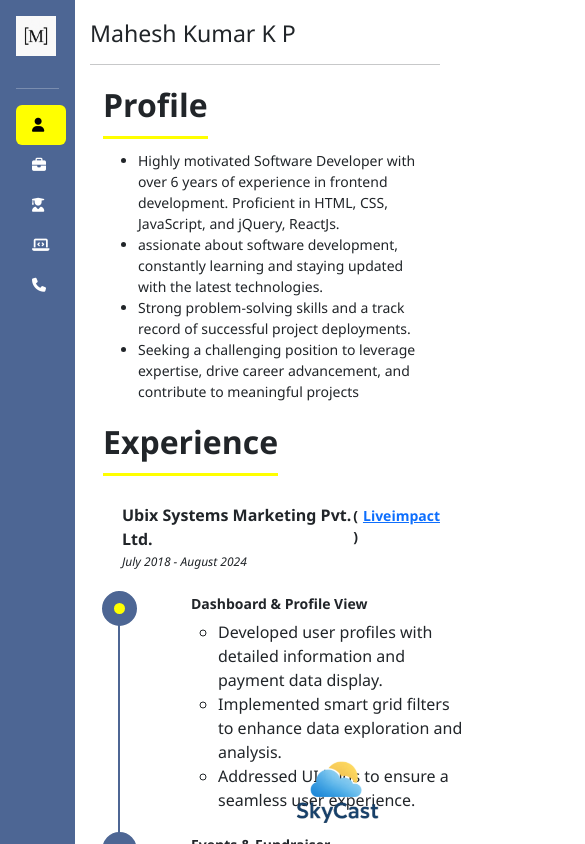
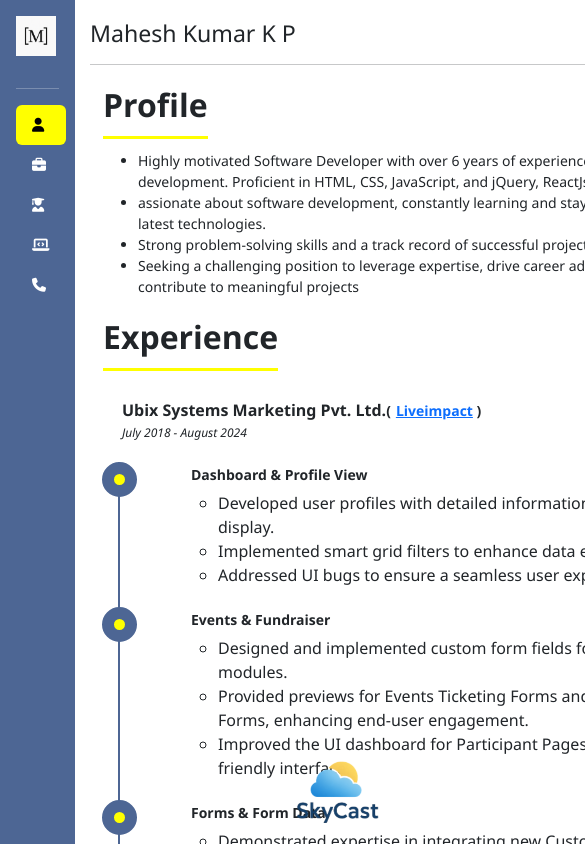
Before and after one commit to Maheshkp-92/resume-website, a React (Create React App) app: page / in a window 390 px wide. Shown: the top 844 px of the page, 585 px wide, since content can reach past the window. Built offline with nearby package versions, Linux system fonts and the light colour scheme; no server answers.

Commit message:
Updated for  mobile version

```diff
--- a/package.json
+++ b/package.json
@@ -8,6 +8,7 @@
     "@testing-library/react": "^16.3.0",
     "@testing-library/user-event": "^13.5.0",
     "axios": "^1.8.4",
+    "jquery": "^3.7.1",
     "react": "^19.1.0",
     "react-dom": "^19.1.0",
     "react-scripts": "5.0.1",
--- a/src/App.css
+++ b/src/App.css
@@ -8,6 +8,6 @@
   .main-content{
     margin-left: 70px;
     padding: 20px;
-    width: 100%;
+    width: 190%;
   }
 }
--- a/src/App.js
+++ b/src/App.js
@@ -9,9 +9,10 @@ import Contact from './JS/Contact';
 
 function App() {
   return (
+    <div>
       <div className='row'>
-      <div className='col-md-12'>
-        <div className="d-flex">
+        <div className='col-md-12 col-lg-12 col-sm-12 col-xs-12'>
+          <div className="d-flex flex-wrap">
             <SideNav />
             <div className="main-content">
               <div id='profile'><Profile /></div>
@@ -19,11 +20,17 @@ function App() {
               <div id='education'><Education /></div>
               <div id='skills'><Skills/></div>
               <div id='contact'><Contact/></div>
+            </div>
+          </div>
+        </div>
+      </div>
+      <div className='row'>
+        <div className='col-md-12 col-lg-12 col-sm-12 col-xs-12'>
           <WeatherForcast/>
         </div>
       </div>
     </div>
-    </div>
+
   );
 }
 
--- a/src/JS/Skills.js
+++ b/src/JS/Skills.js
@@ -36,6 +36,7 @@ const Skills = ()=>{
                                 <td>
                                     <div className='d-flex flex-row align-items-baseline mt-2'>
                                         <div className='languages'>Phabricator</div>
+                                        <div className='languages'>Git-Hub</div>
                                     </div>
                                 </td>
                             </tr>
--- a/src/JS/WeatherForcast/CSS/Weather.css
+++ b/src/JS/WeatherForcast/CSS/Weather.css
@@ -118,6 +118,7 @@
   position: fixed;
   bottom: 20px;
   right: 10px;
+  z-index: 9999;
 }
 
 .icon-container img{
--- a/src/JS/WeatherForcast/JS/WeatherForcast.js
+++ b/src/JS/WeatherForcast/JS/WeatherForcast.js
@@ -106,8 +106,11 @@ const WeatherForcast = ()=>{
           };
           const [showForecast, setShowForecast] = useState(false);
           const handleForecastDispaly = ()=>{
+            console.log('Clicked...! 1', window.innerWidth)
             if (window.innerWidth < 768) {
+              console.log('Clicked...! 2')
               setShowForecast(prev => !prev);
+              console.log('Clicked...! 3')
             }
           }
     return(
@@ -193,7 +196,7 @@ const WeatherForcast = ()=>{
             {/*-- Mobile View--*/}
             <div className='forecastMobileView'>
                 <div className='row'>
-                    <div className='col-md-12'>
+                    <div className='col-md-12 col-sm-12 col-xs-12 col-lg-12'>
                       <div className='icon-container mobile-only'>
                             <img className='img img-resposive' src='/skycast_icon.png' alt="icon" onClick={handleForecastDispaly}></img>
                       </div>
--- a/src/JS/WeatherForcast/JS/inputModal.js
+++ b/src/JS/WeatherForcast/JS/inputModal.js
@@ -19,6 +19,9 @@ function InputModal({onCitySubmit, modalId = 'inputModal', title = 'Enter Your I
             }
             await onCitySubmit(inputCity); // send city to parent
             const modalEl = document.getElementById(modalId);
+            if (modalEl.contains(document.activeElement)) {
+              document.activeElement.blur();
+            }
             const modalInstance = window.bootstrap.Modal.getInstance(modalEl);
             if (modalInstance) modalInstance.hide();
           };
```
Also changed, not shown: 1 other file (tests, documents, lock files or other folders). Lines whose indentation alone changed are shown as unchanged.
